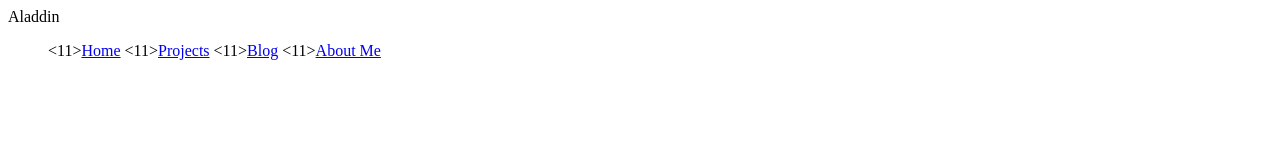
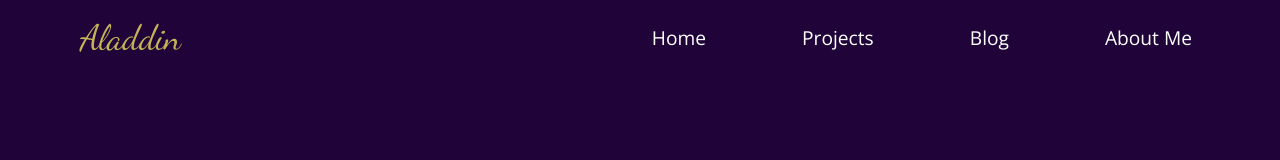
Before and after one commit to CSF2223/studentportfolio-emilyambrocio, a plain HTML site: page index.html in a window 1280 px wide. Drawn offline with nearby package versions, Linux system fonts and the light colour scheme; a web font is replaced by a local one.

Commit message:
complete through 4.03

```diff
--- a/index.html
+++ b/index.html
@@ -4,6 +4,8 @@
     <meta charset="UTF-8">
     <meta name="viewport" content="width=device-width, initial-scale=1.0">
     <meta http-equiv="X-UA-Compatible" content="ie=edge">
+    <link rel="stylesheet" href="style.css" type="text/css" />
+    <link rel="stylesheet" href="nav.css" type="text/css" />
     <title>Aladdin's Porfolio</title>
 </head>
 <body>
@@ -21,10 +23,10 @@
          <!-- page navigation links-->
          <div class="navbar-links">
              <ul>
-                 <11><a href="index.html">Home</a></11>
-                 <11><a href="projects.html">Projects</a></11>
-                 <11><a href="blog.html">Blog</a></11>
-                 <11><a href="aboutMe.html">About Me</a></11>
+                 <li><a href="index.html">Home</a></li>
+                 <li><a href="projects.html">Projects</a></li>
+                 <li><a href="blog.html">Blog</a></li>
+                 <li><a href="aboutMe.html">About Me</a></li>
              </ul>  <!-- close ul list-->
          </div>      <!-- close Navbar links class-->
     </nav>   <!-- close navbar class-->
--- a/nav.css
+++ b/nav.css
@@ -0,0 +1,51 @@
+/*
+Color Palette
+background color: #200439
+primary: #512C73
+secondary: #361356
+tertiary: #6F4D8F
+accent: #9277AC
+vegasGold: #c5b358
+white: #fff
+black: #000
+*/
+
+@import url('https://fonts.googleapis.com/css2?family=Aref+Ruqaa+Ink:wght@700&family=Dancing+Script:wght@400;700&display=swap');
+@import url('https://fonts.googleapis.com/css2?family=Aref+Ruqaa+Ink:wght@700&family=Dancing+Script:wght@400;700&family=Open+Sans:wght@300;400;600;700&display=swap');
+
+.navbar {
+    display: flex;
+    justify-content: space-between;
+    align-items: center;
+    padding: 0 2.5rem;
+}
+
+.logo {
+    font-size: 2.2rem;
+    margin: 0.75rem 2.5rem;
+    color: #c5b358;
+    font-family: 'Dancing Script', cursive;
+}
+
+.navbar-links ul {
+    margin: 0;
+    padding: 0;
+    display: flex;
+}
+
+.navbar-links li {
+    list-style: none;
+    padding: 1rem;
+    font-size: 1.2rem;
+}
+
+.navbar-links li a {
+    text-decoration: none;
+    color: #fff;
+    padding: 0.5rem 2rem;
+    display: block;
+}
+
+.navbar-links li:hover {
+    background-color: #361356;
+}
--- a/style.css
+++ b/style.css
@@ -9,3 +9,17 @@ vegasGold: #c5b358
 white: #fff
 black: #000
 */
+
+html {
+    box-sizing: border-box;
+    /* If we add any padding or border onto an element it does not affect the width of the element */
+}
+
+body {
+    margin: 0;
+    padding: 0;
+    font-family: 'Open Sans', sans-serif;
+    font-weight: 300;
+    background-color: #200439;
+    color: #fff;
+}
```
